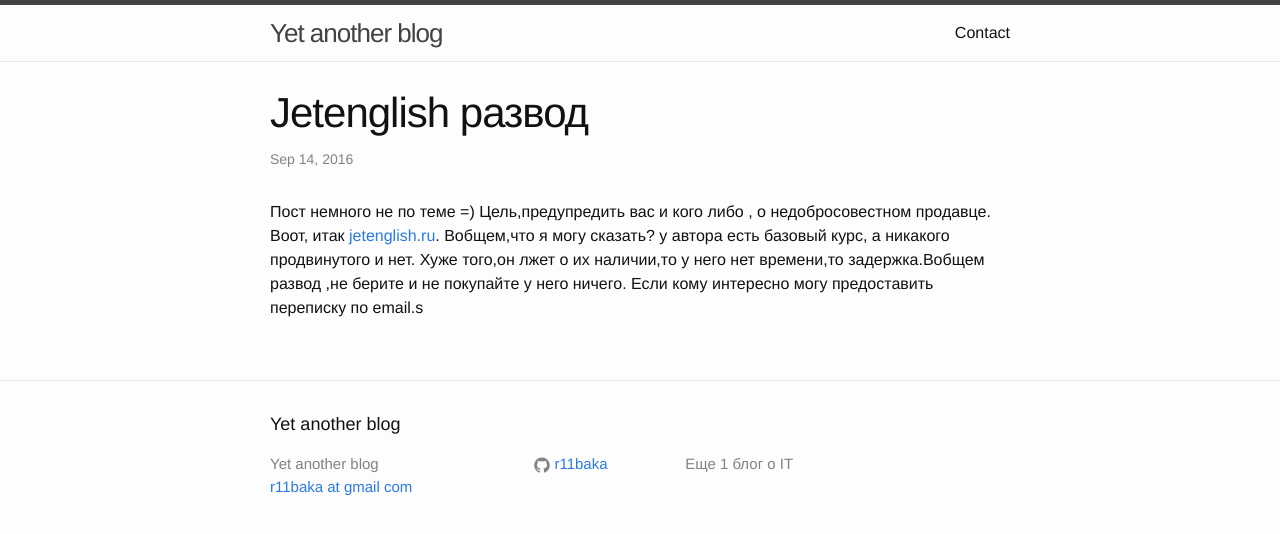
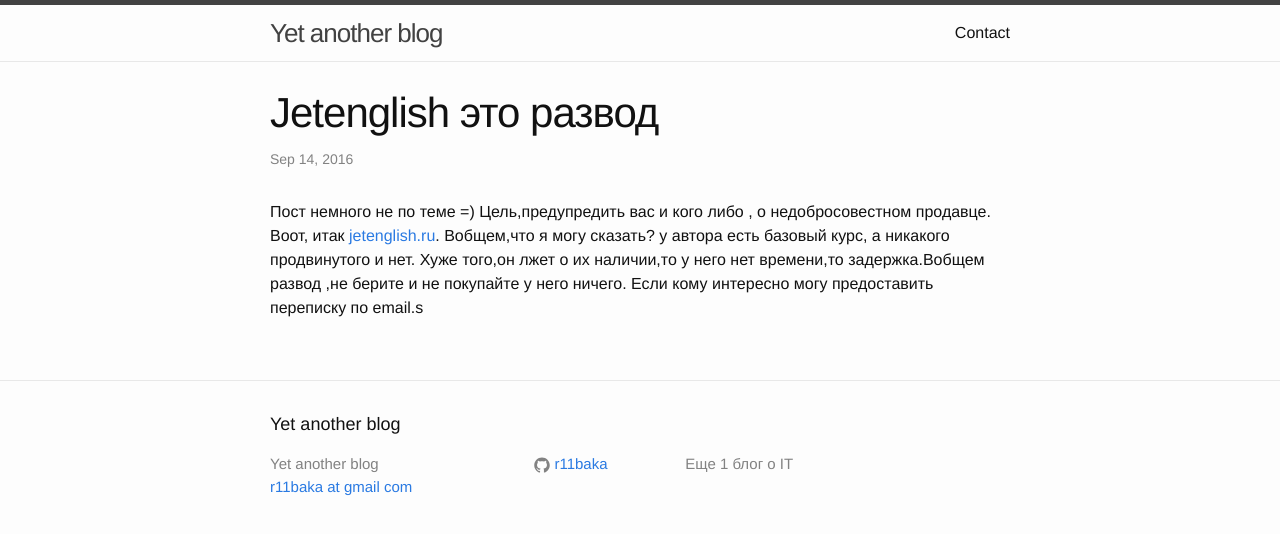
Before and after one commit to R11baka/r11baka.github.io, a Jekyll site: the page built from _posts/2016-09-13-jetenglish.markdown, in a window 1280 px wide. Shown: the top 534 px of the page. Built offline with Jekyll 4.4.1, drawn with Linux system fonts in a browser that asks for light colours; comment, search, counter and statistics services are not loaded.

Commit message:
Updated 2016-09-13-jetenglish.markdown

```diff
--- a/_posts/2016-09-13-jetenglish.markdown
+++ b/_posts/2016-09-13-jetenglish.markdown
@@ -1,8 +1,9 @@
 ---
 layout: post
-title:  Jetenglish развод
-date:   2016-09-14 15:05:00 +0300
-categories: английский, jetenglish
+title: Jetenglish это развод
+date: '2016-09-14 15:05:00 +0300'
+categories: 'английский, jetenglish'
+published: true
 ---
 Пост немного не по теме =) Цель,предупредить вас и кого либо , о недобросовестном продавце.
 Воот, итак [jetenglish.ru](http://jetenglish.ru/). Вобщем,что я могу сказать? у автора есть базовый курс,
```
